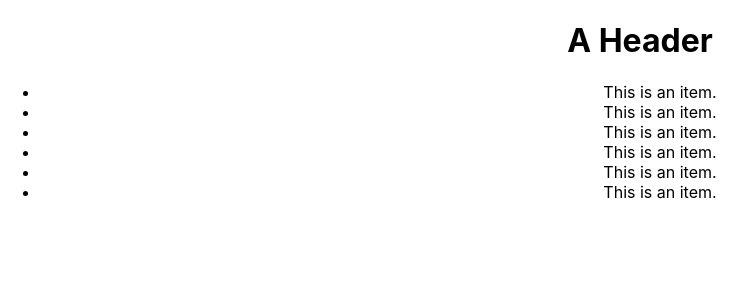
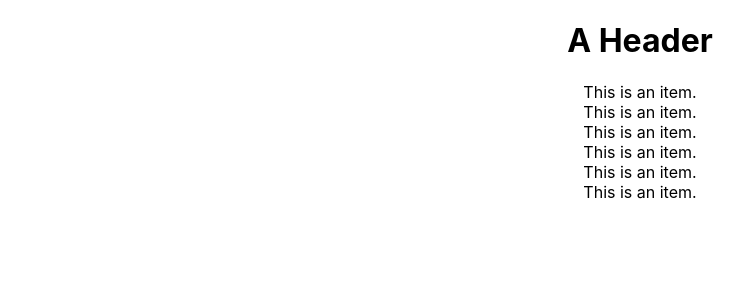
Before and after one commit to devon-wolf/creature-gallery, a React (Create React App) app: page / in a window 1280 px wide. Shown: the top 300 px of the page, without its empty margins (0-756 px from the left). Built offline with nearby package versions, Linux system fonts and the light colour scheme.

Commit message:
Add very basic styling to list and list items, add stylesheets for all components

```diff
--- a/src/components/ImageItem.js
+++ b/src/components/ImageItem.js
@@ -1,9 +1,10 @@
 import React, { Component } from 'react'
+import style from './ImageItem.module.css'
 
 export default class ImageItem extends Component {
 	render() {
 		return (
-			<li>
+			<li className={style.li}>
 				This is an item.
 			</li>
 		)
--- /dev/null
+++ b/src/components/ImageItem.module.css
@@ -0,0 +1,3 @@
+.li {
+	list-style: none;
+}
--- a/src/components/ImageList.js
+++ b/src/components/ImageList.js
@@ -1,10 +1,11 @@
 import React, { Component } from 'react'
 import ImageItem from './ImageItem.js'
+import style from './ImageList.module.css'
 
 export default class ImageList extends Component {
 	render() {
 		return (
-			<ul>
+			<ul className={style.list}>
 				<ImageItem />
 				<ImageItem />
 				<ImageItem />
--- /dev/null
+++ b/src/components/ImageList.module.css
@@ -0,0 +1,3 @@
+.list {
+	padding-left: unset;
+}
```
Also changed, not shown: src/components/Header.module.css (added).
